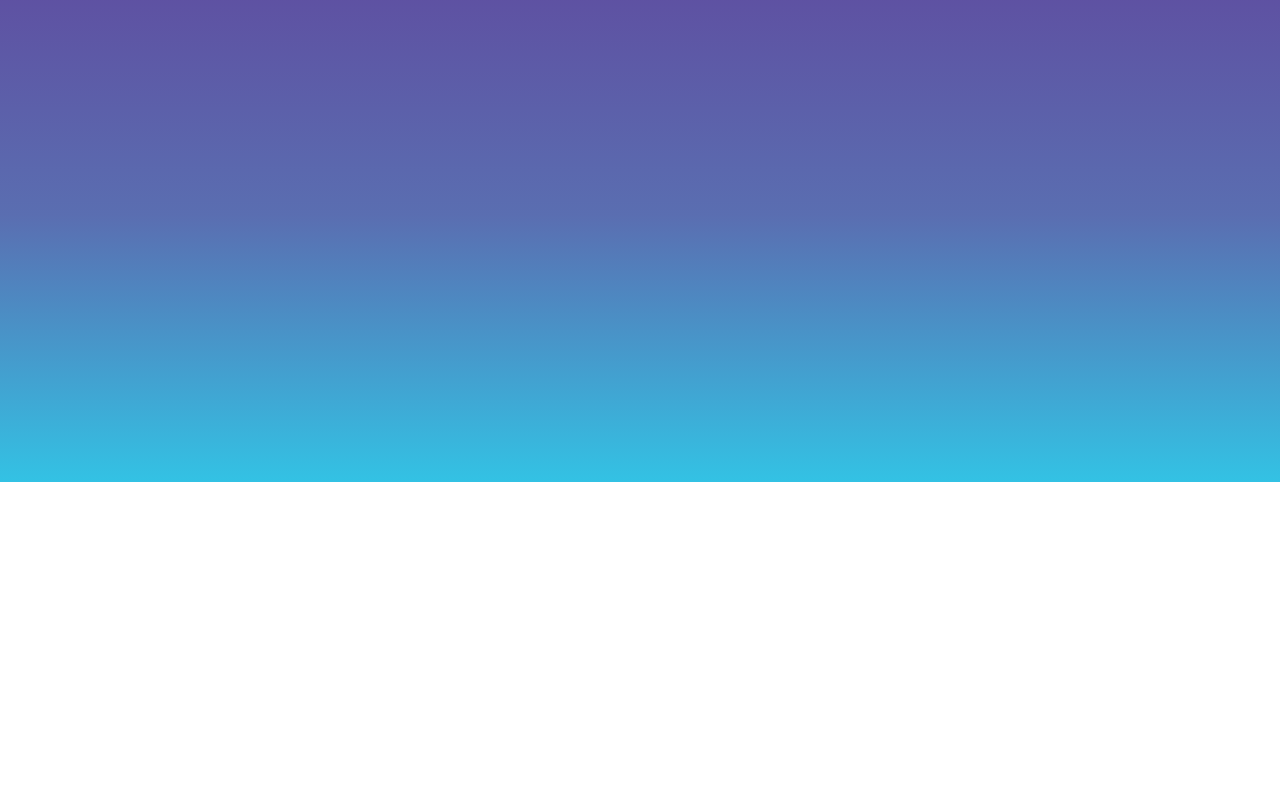
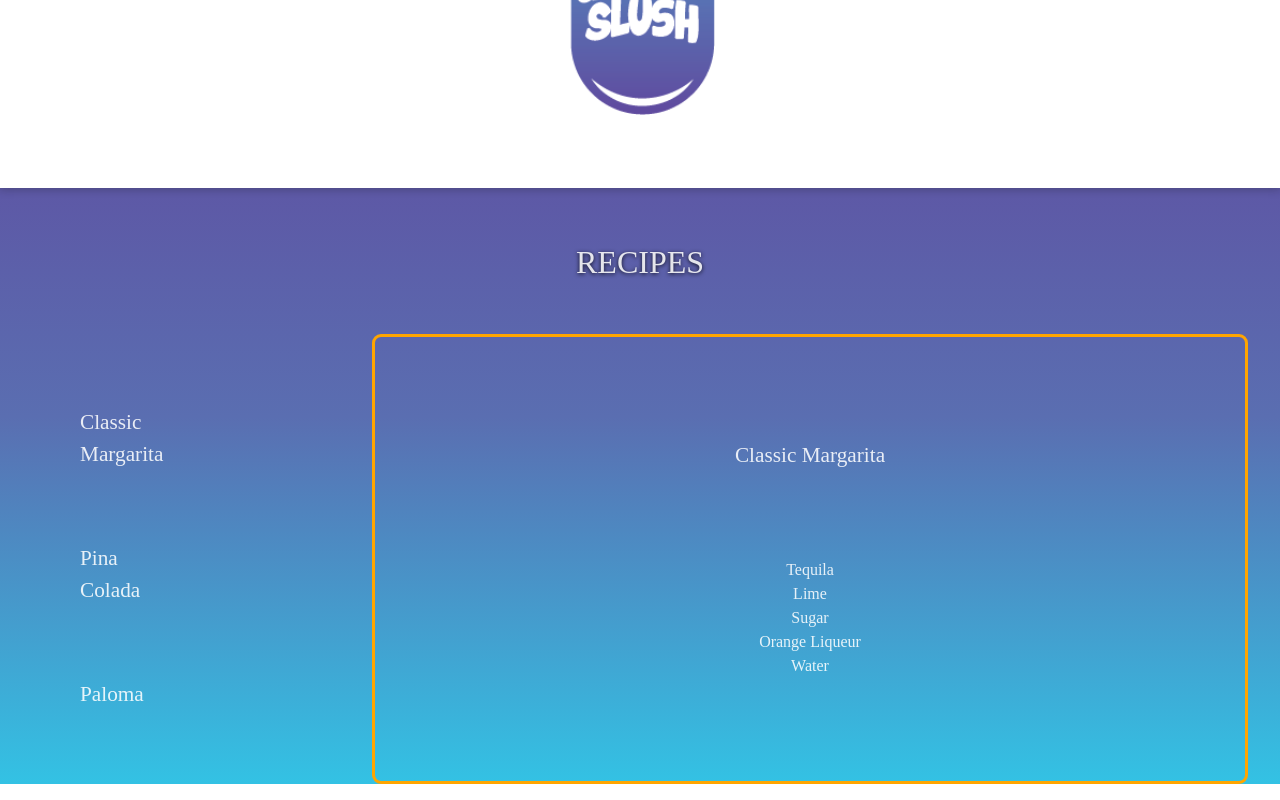
Before and after one commit to JaynewDee/atomic-slush, a React (Vite) app in the folder client/: page /recipes/recipes/1 in a window 1280 px wide. Before the commit this address had no page. Shown: the part 318-1118 px from the top of the page. Before the commit the page ends 800 px from the top, so only its background shows below. Built offline with nearby package versions, Linux system fonts and the light colour scheme; a web font is replaced by a local one.

Commit message:
recipe cards and navigation

```diff
--- a/client/package.json
+++ b/client/package.json
@@ -16,6 +16,7 @@
     "react": "^18.2.0",
     "react-datepicker": "^4.14.0",
     "react-dom": "^18.2.0",
+    "react-icons": "^4.9.0",
     "react-router-dom": "^6.13.0"
   },
   "devDependencies": {
--- a/client/src/App.css
+++ b/client/src/App.css
@@ -27,7 +27,10 @@
   margin: 1rem auto;
   text-transform: uppercase;
 }
+.navbar>a:hover {
 
+  color: #5f4b9f;
+}
 .product-card {
   max-width: 400px;
   margin: 2rem;
@@ -36,6 +39,7 @@
 
 .jumbotron-content {
   background: url(/asset-1.png) no-repeat center white;
+  background-size: 150px;
   height: 500px;
   box-shadow: 0px 0px 9px 1px rgba(20, 20, 20, .3);
   transform: translateY(-50px);
--- a/client/src/components/Navbar.tsx
+++ b/client/src/components/Navbar.tsx
@@ -9,6 +9,5 @@ export default function Navbar() {
       <Link to={"/about"}>Who We Are</Link>
       <Link to={"/quote"}>Get a Quote</Link>
     </div>
-
   );
 }
--- a/client/src/components/Recipe.tsx
+++ b/client/src/components/Recipe.tsx
@@ -1,8 +1,21 @@
 import React from 'react'
+import { useLoaderData } from 'react-router-dom'
+import { RecipeType, recipes } from '../data/recipes'
+
+export function loader({ params }: any) {
+    return recipes[Number(params.recipeId) - 1]
+}
 
 const Recipe = () => {
+    const recipe = useLoaderData() as RecipeType;
+
     return (
-        <div>Recipe</div>
+        <div className="recipe-card">
+            <h4 className="recipe-name">{recipe.name}</h4>
+            <ul className="ingredients-list">
+                {recipe.ingredients.map(ingredient => <li key={ingredient.name}>{ingredient.name}</li>)}
+            </ul>
+        </div>
     )
 }
 
--- a/client/src/data/recipes.ts
+++ b/client/src/data/recipes.ts
@@ -1,4 +1,5 @@
-type Recipe = {
+export type RecipeType = {
+    id: number,
     name: string,
     ingredients: Ingredient[]
     frozen: boolean
@@ -18,8 +19,9 @@ type IngredientRecipe = {
     instructions: string[]
 };
 
-const recipes: Recipe[] = [
+export const recipes: RecipeType[] = [
     {
+        id: 1,
         name: "Classic Margarita",
         ingredients: [
             {
@@ -46,6 +48,7 @@ const recipes: Recipe[] = [
         frozen: true
     },
     {
+        id: 2,
         name: "Pina Colada",
         ingredients: [
             {
@@ -76,6 +79,7 @@ const recipes: Recipe[] = [
         frozen: true
     },
     {
+        id: 3,
         name: "Paloma",
         ingredients: [
             {
--- a/client/src/index.css
+++ b/client/src/index.css
@@ -11,7 +11,6 @@
   color-scheme: light dark;
   color: rgba(255, 255, 255, 0.87);
   background-color: white;
-
   font-synthesis: none;
   text-rendering: optimizeLegibility;
   -webkit-font-smoothing: antialiased;
--- a/client/src/main.tsx
+++ b/client/src/main.tsx
@@ -6,8 +6,15 @@ import {
   createBrowserRouter,
   RouterProvider,
 } from "react-router-dom";
+import { recipes, RecipeType } from './data/recipes.ts';
+import { About, Services, Recipes, Quote } from './pages';
+import Recipe from './components/Recipe.tsx';
+import { loader as recipeLoader } from './components/Recipe'
 
-import { Home, About, Services, Recipes, Quote } from './pages';
+function recipesLoader(): RecipeType[] {
+  return recipes
+}
+
 const router = createBrowserRouter([
   {
     path: "/",
@@ -23,7 +30,15 @@ const router = createBrowserRouter([
       },
       {
         path: "/recipes",
-        element: <Recipes />
+        element: <Recipes />,
+        loader: recipesLoader,
+        children: [
+          {
+            path: "recipes/:recipeId",
+            element: <Recipe />,
+            loader: recipeLoader
+          }
+        ]
       },
       {
         path: "/quote",
--- a/client/src/pages/Recipes.tsx
+++ b/client/src/pages/Recipes.tsx
@@ -1,9 +1,49 @@
-import React from 'react'
+import { useState } from 'react';
+import { Link, Outlet, useLoaderData } from 'react-router-dom'
+import { RecipeType } from '../data/recipes';
+import "../styles/recipes.css"
 
+const RecipeNav = ({ active, setActive }: any) => {
+  const recipes: RecipeType[] = useLoaderData() as RecipeType[];
+
+  return (
+    <nav>
+      <ul className="recipe-nav-list">
+        {recipes.map(recipe => {
+          return (
+            <li
+              key={recipe.name}
+              className="recipe-nav-item"
+              onClick={() => setActive(recipe.name)}
+              style={active === recipe.name ? { color: 'orange' } : {}}
+            >
+              <Link to={`recipes/${recipe.id}`}>{recipe.name}</Link>
+            </li>
+          )
+        })}
+      </ul>
+    </nav>
+  )
+}
+
+const Header = () => {
+  return (
+    <header className="recipes-header">
+      <h3>RECIPES</h3>
+    </header>
+  )
+}
 
 const Recipes = () => {
+  const [active, setActive] = useState("")
   return (
-    <div>Recipes</div>
+    <>
+      <Header />
+      <article className="recipes-container">
+        <RecipeNav active={active} setActive={setActive} />
+        <Outlet />
+      </article>
+    </>
   )
 }
 
--- /dev/null
+++ b/client/src/styles/recipes.css
@@ -0,0 +1,44 @@
+.recipes-header {
+  text-align: center;
+  margin-bottom: 3rem;
+  font-size: 2rem;
+  filter: drop-shadow(0px 1px 2px black);
+}
+
+.recipes-container {
+  display: flex;
+  justify-content: space-between;
+  margin: 1rem 2rem 1rem 5rem;
+  height: 450px;
+}
+
+.recipe-nav-list {
+  display: flex;
+  flex-flow: column nowrap;
+  justify-content: space-evenly;
+  height: 100%;
+  width: 25%;
+}
+
+.recipe-nav-item {
+  font-size: 1.33rem;
+}
+
+.recipe-card {
+  display: flex;
+  flex-flow: column nowrap;
+  justify-content: space-evenly;
+  border: 3px solid orange;
+  text-align: center;
+  width: 75%;
+  min-height: 66%;
+  padding: 1rem;
+  border-radius: 9px;
+}
+
+.recipe-name {
+  font-size: 1.33rem;
+}
+
+.ingredients-list {
+}
```
Also changed, not shown: 1 other file (tests, documents, lock files or other folders).
